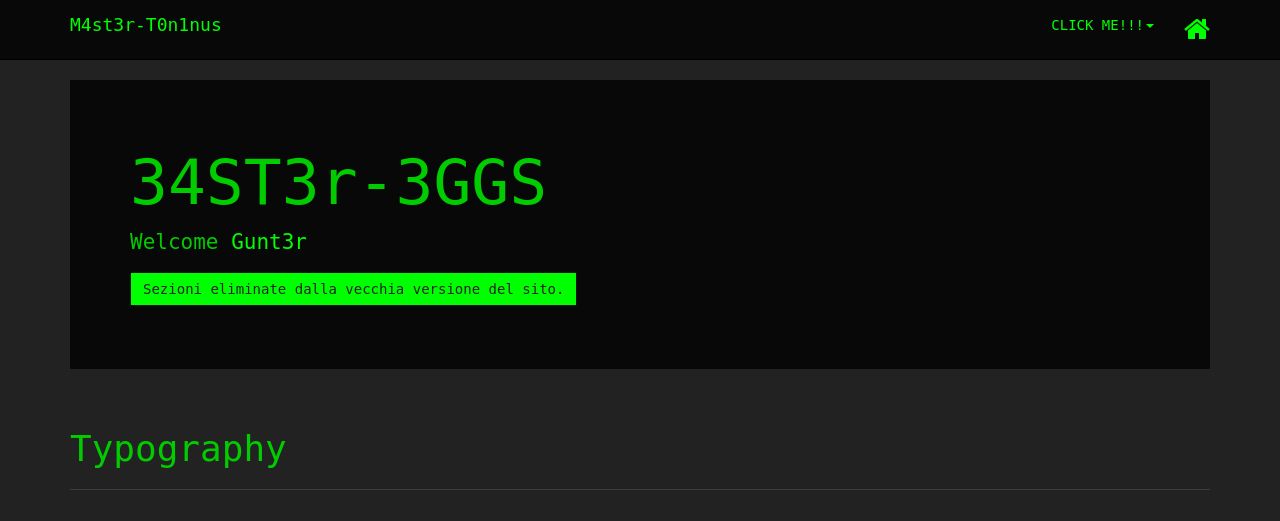
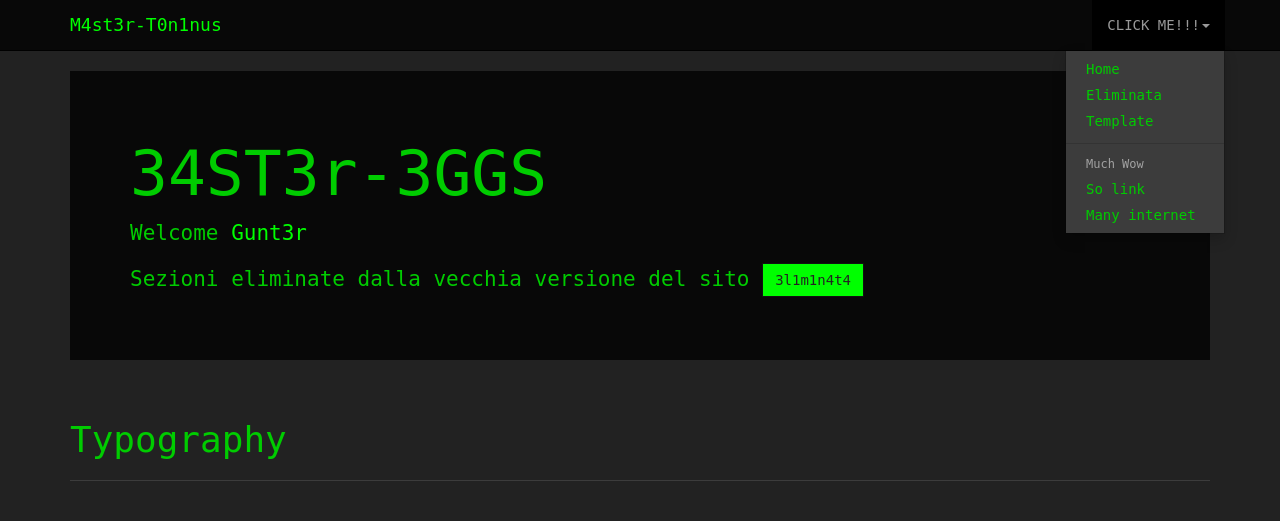
Before and after one commit to MasterToninus/MasterToninus.github.io, a PHP site: page /gunter/ in a window 1280 px wide, after a click on "CLICK ME!!!". Shown: the top 521 px of the page. Run offline with PHP 8.4, Linux system fonts and the light colour scheme; some libraries are stand-ins or nearby versions.

Commit message:
tiny update to gunter page.

```diff
--- a/gunter/eliminata.html
+++ b/gunter/eliminata.html
@@ -18,9 +18,9 @@
           <input id="nav" type="checkbox"><a id="logo" href="">Eliminata </a>
           <nav>
             [
-            <a href="./index.php"><i class="fa fa-2x fa-terminal"></i></a>
+            <a href="./"><i class="fa fa-2x fa-terminal"></i></a>
              - - -
-            <a href="../index.php"><i class="fa fa-2x fa-home"></i></a>]
+            <a href="../"><i class="fa fa-2x fa-home"></i></a>]
           </nav>
         </div>
       </header>
--- a/gunter/h4x0rs.html
+++ b/gunter/h4x0rs.html
@@ -7,7 +7,7 @@
     <meta name="viewport" content="width=device-width, initial-scale=1">
 
     <title>Hacker Bootstrap Theme</title>
-    <link href="./css/hacker.css" rel="stylesheet">
+    <link href="../src/hacker.css" rel="stylesheet">
     <link rel="stylesheet" href="https://cdnjs.cloudflare.com/ajax/libs/font-awesome/4.7.0/css/font-awesome.min.css">
     <link rel="stylesheet" href="https://cdn.jsdelivr.net/gh/jpswalsh/academicons@1/css/academicons.min.css">
     <link href="https://fonts.googleapis.com/css?family=Comfortaa&amp;display=swap" rel="stylesheet">
--- a/gunter/index.php
+++ b/gunter/index.php
@@ -49,18 +49,18 @@
                     <li class="dropdown">
                         <a href="#" class="dropdown-toggle" data-toggle="dropdown" role="button" aria-expanded="false">CLICK ME!!!<span class="caret"></span> </a>
                         <ul class="dropdown-menu" role="menu">
+                            <li><a href="../">Home</a></li>
                             <li><a href="./eliminata.html">Eliminata</a></li>
-                            <li><a href="#">Two links?! Oh boy</a></li>
-                            <li><a href="#">Now you're being ridiculous</a></li>
+                            <li><a href="./h4x0rs.html">Template</a></li>
                             <li class="divider"></li>
                             <li class="dropdown-header">Much Wow</li>
                             <li><a href="#">So link</a></li>
                             <li><a href="#">Many internet</a></li>
                         </ul>
                     </li>
-                    <li>
-                        <a href="../index.php"><i class="fa fa-2x fa-home"></i></a>
-                    </li>
+                    <!--<li>
+                        <a href="../"><i class="fa fa-2x fa-home"></i></a>
+                    </li>-->
                 </ul>
             </div>
         </div>
@@ -81,7 +81,8 @@
               Welcome <a href="https://readyplayerone.fandom.com/wiki/Gunter ">Gunt3r</a>
             </p>
             <p>
-                <a class="btn btn-primary" href="./eliminata.html" id="stars">Sezioni eliminate dalla vecchia versione del sito.</a>
+            Sezioni eliminate dalla vecchia versione del sito
+                <a class="btn btn-primary" href="./eliminata.html" id="stars">3l1m1n4t4</a>
             </p>
         </div>
 
@@ -138,5 +139,22 @@
     </div>
 
 
+    <!-- ================================================= -->
+    <!-- ??? -->
+    <!-- ================================================= -->
+    <script src="https://ajax.googleapis.com/ajax/libs/jquery/1.11.2/jquery.min.js"></script>
+    <script src="//maxcdn.bootstrapcdn.com/bootstrap/3.3.4/js/bootstrap.min.js"></script>
+
+    <!-- Github stars script -->
+    <script>
+    $(document).ready(function(){
+        $.getJSON("https://api.github.com/repos/Bachittarjeet/Hacker-Bootstrap-Template/", function(data){
+            var stars = data['stargazers_count'];
+            $("#stars").text(stars + " stars");
+        });
+    });
+    </script>
+
+
 </body>
 </html>
```
